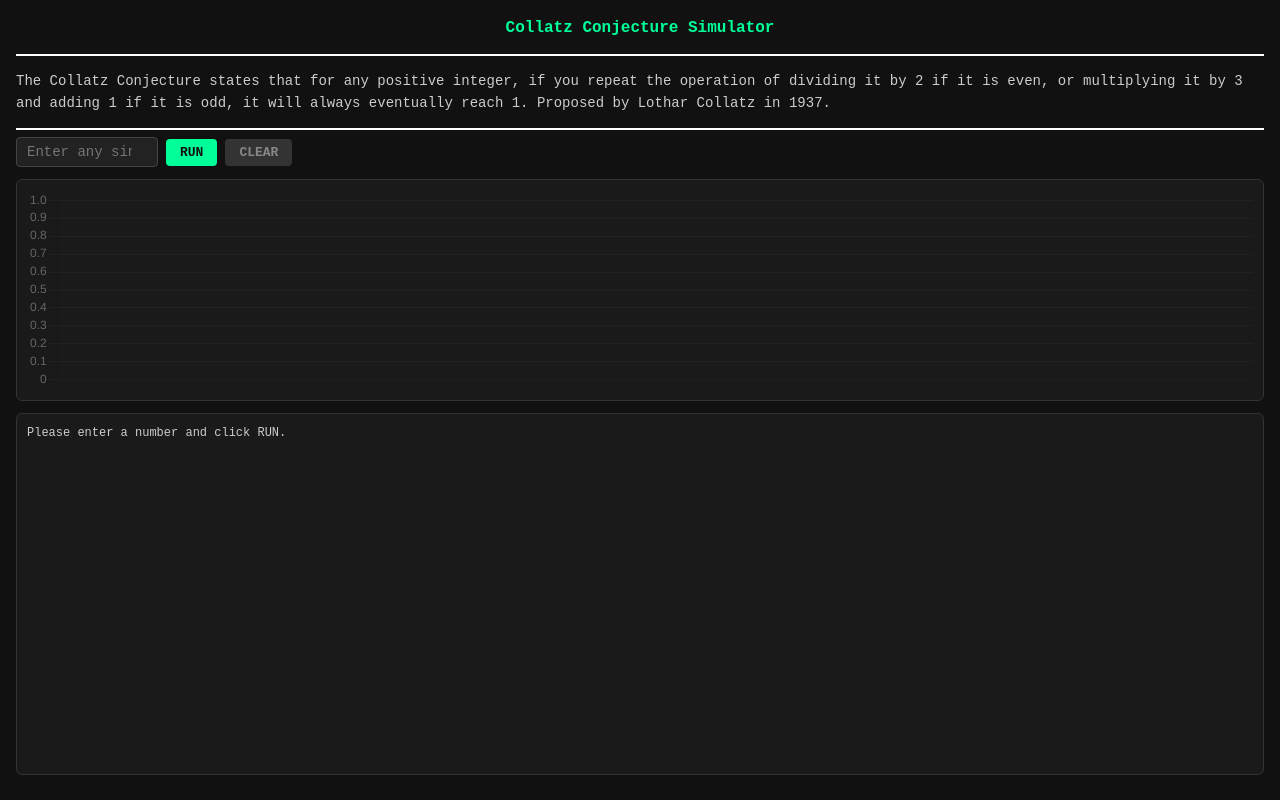
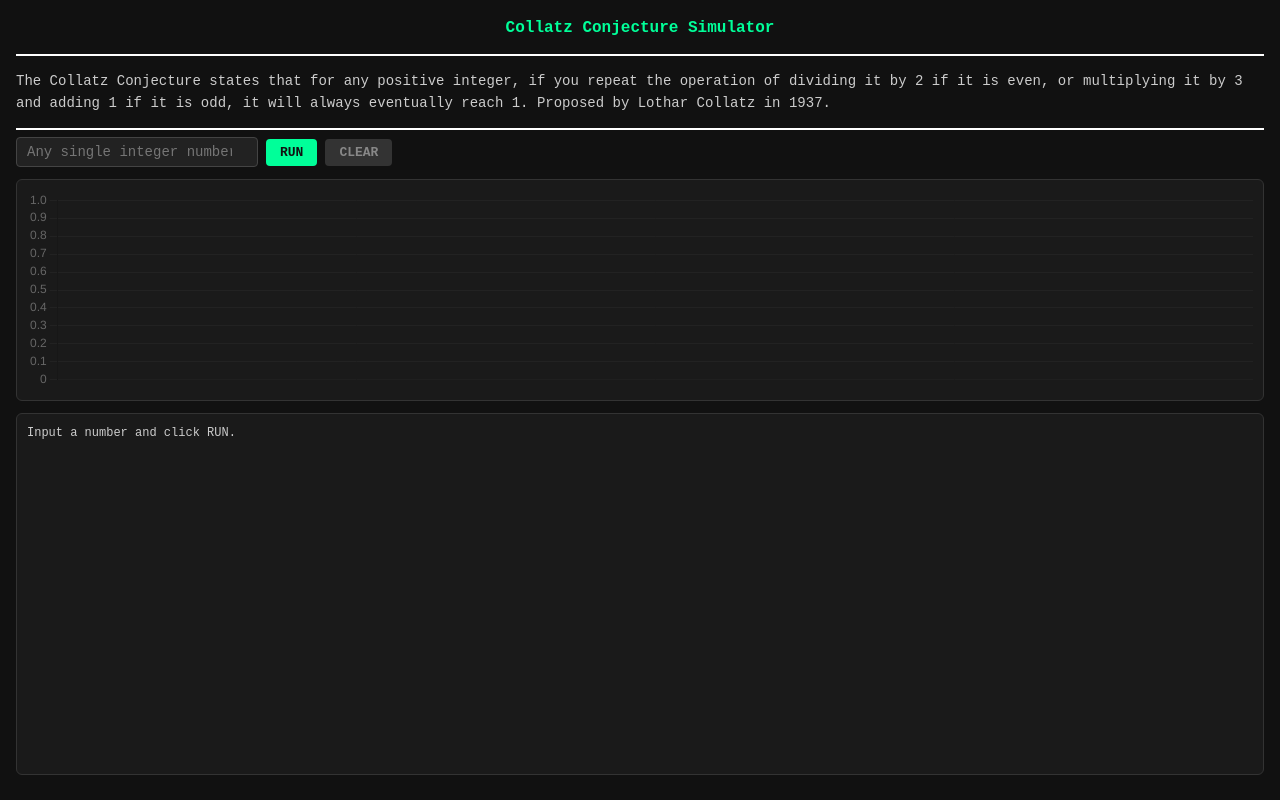
Before and after one commit to NU-Collaborator7/collatz, a plain HTML site: page collatz_en.html in a window 1280 px wide. Drawn offline with nearby package versions, Linux system fonts and the light colour scheme.

Commit message:
Update collatz_en.html

```diff
--- a/collatz_en.html
+++ b/collatz_en.html
@@ -9,7 +9,7 @@
   body { background:#111; color:#ccc; font:14px/1.6 monospace; margin:0; padding:16px; }
   h1 { color:#0f9; font-size:16px; margin:0 0 12px; }
   .row { display:flex; gap:8px; margin-bottom:12px; align-items:center; }
-  input { background:#222; border:1px solid #444; color:#0f9; font:14px monospace; padding:6px 10px; border-radius:4px; width:120px; }
+  input { background:#222; border:1px solid #444; color:#0f9; font:14px monospace; padding:6px 10px; border-radius:4px; width:220px; }
   button { background:#0f9; color:#111; border:none; border-radius:4px; padding:6px 14px; font:bold 13px monospace; cursor:pointer; }
   #clear { background:#333; color:#888; }
   .chart-box { background:#1a1a1a; border:1px solid #333; border-radius:6px; padding:10px; height:200px; margin-bottom:12px; }
@@ -26,12 +26,12 @@
 <p>The Collatz Conjecture states that for any positive integer, if you repeat the operation of dividing it by 2 if it is even, or multiplying it by 3 and adding 1 if it is odd, it will always eventually reach 1. Proposed by Lothar Collatz in 1937.</p>
 <hr color="white">
 <div class="row">
-  <input id="n" type="number" min="1" placeholder="Enter any single integer number." />
+  <input id="n" type="number" min="1" placeholder="Any single integer number." />
   <button onclick="run()">RUN</button>
   <button id="clear" onclick="clearAll()">CLEAR</button>
 </div>
 <div class="chart-box"><canvas id="c"></canvas></div>
-<div id="log">Please enter a number and click RUN.</div>
+<div id="log">Input a number and click RUN.</div>
 
 <script>
 const chart = new Chart('c', {
```
